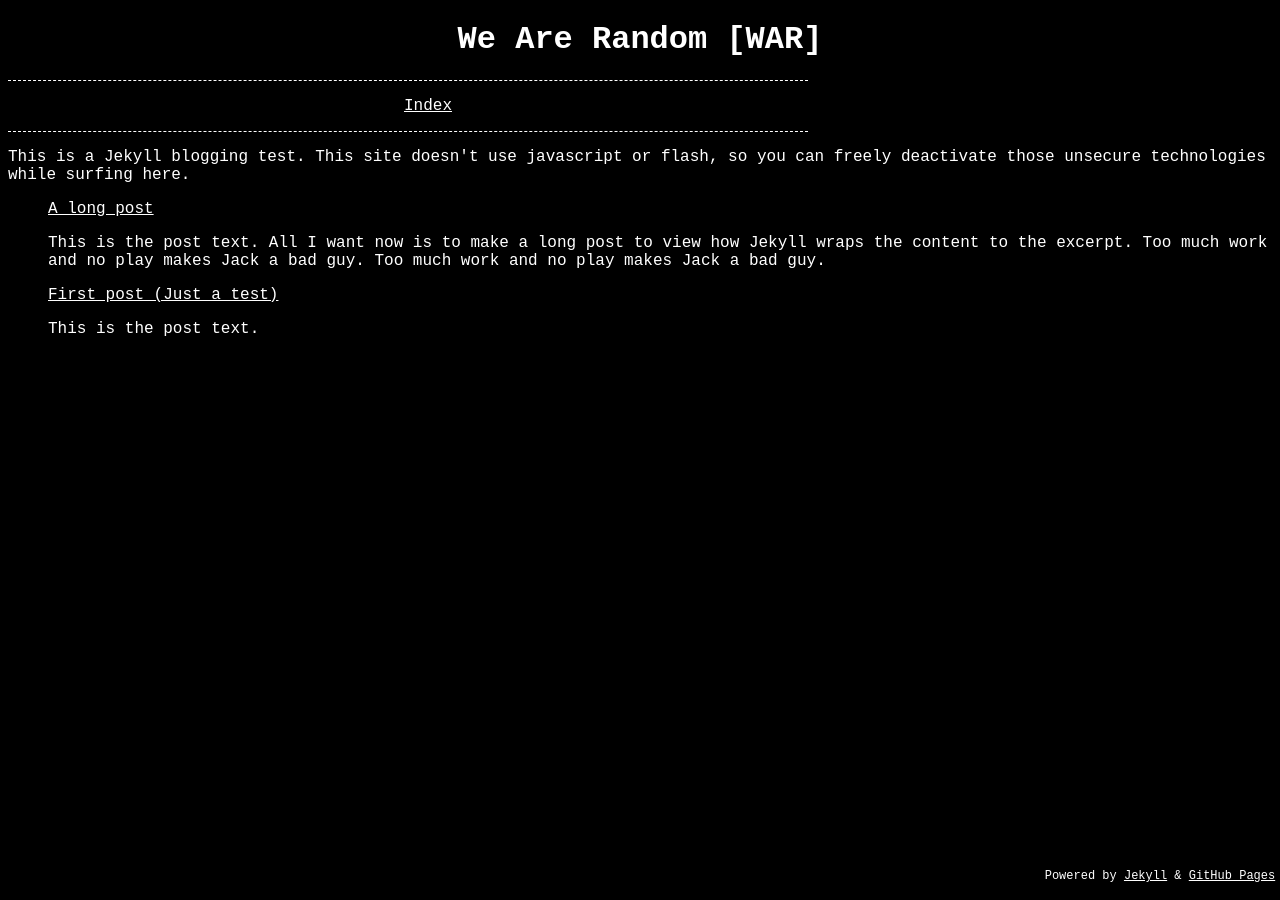
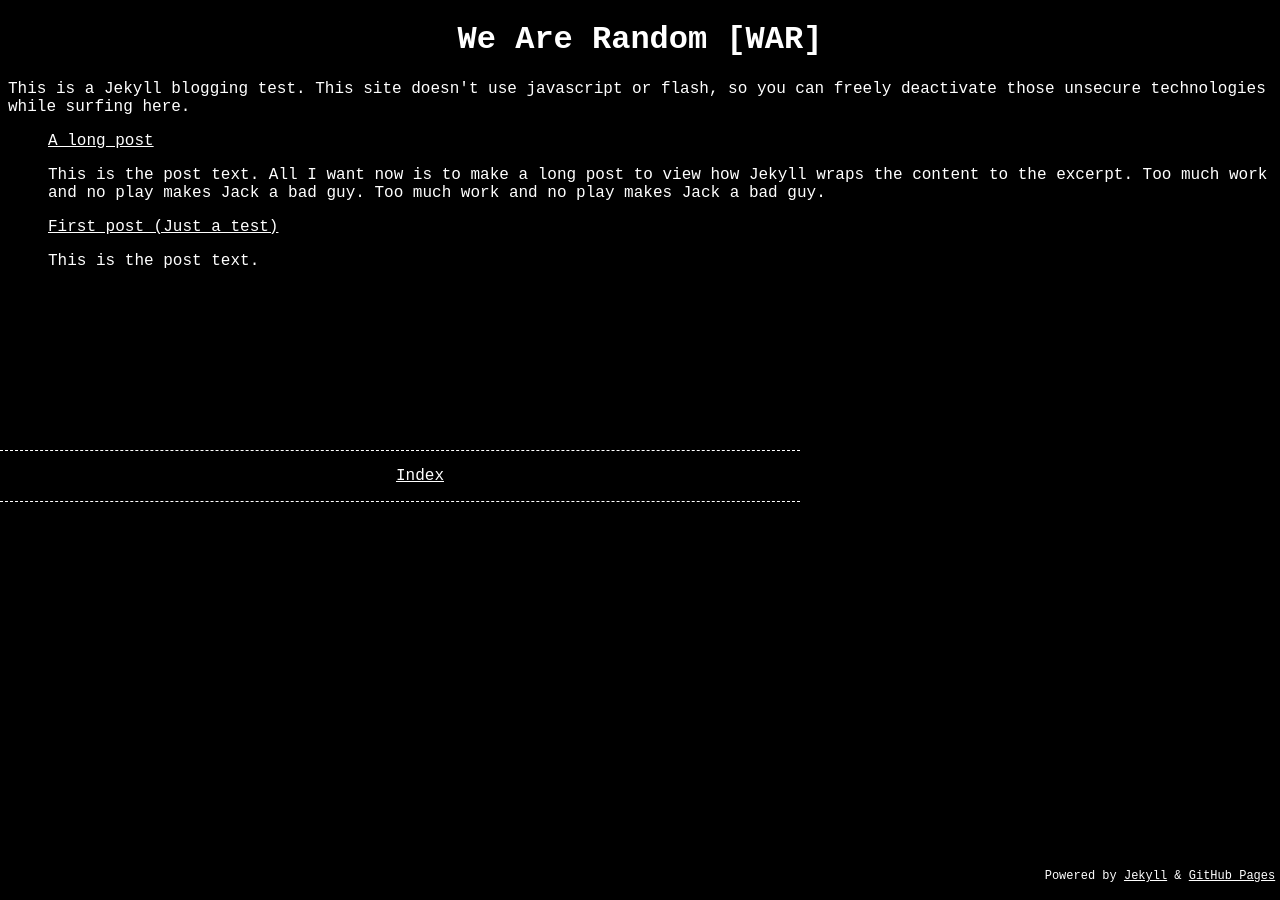
Before and after one commit to wearerandom/wearerandom.github.io, a Jekyll site: the page built from index.html, in a window 1280 px wide. Built offline with Jekyll 4.4.1, drawn with Linux system fonts in a browser that asks for light colours.

Commit message:
Update _styles.scss

```diff
--- a/_sass/_styles.scss
+++ b/_sass/_styles.scss
@@ -14,6 +14,9 @@ body.wrap{
     }
     .nav {
         text-align: center;
+        position: absolute;
+        left: 0;
+        top: 50%;
         width: 800px;
         border-top: dashed;
         border-bottom: dashed;
```
